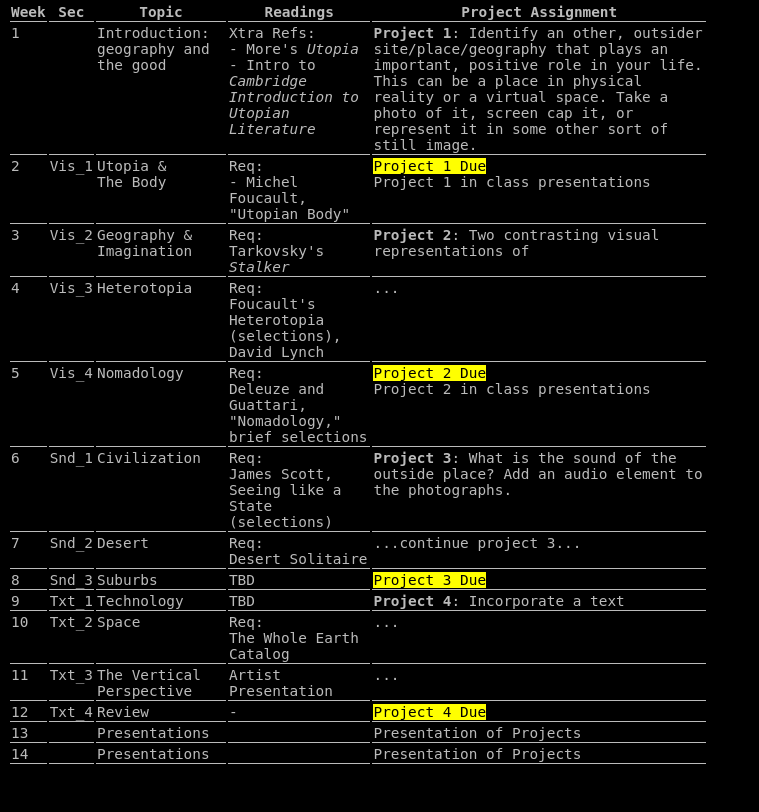
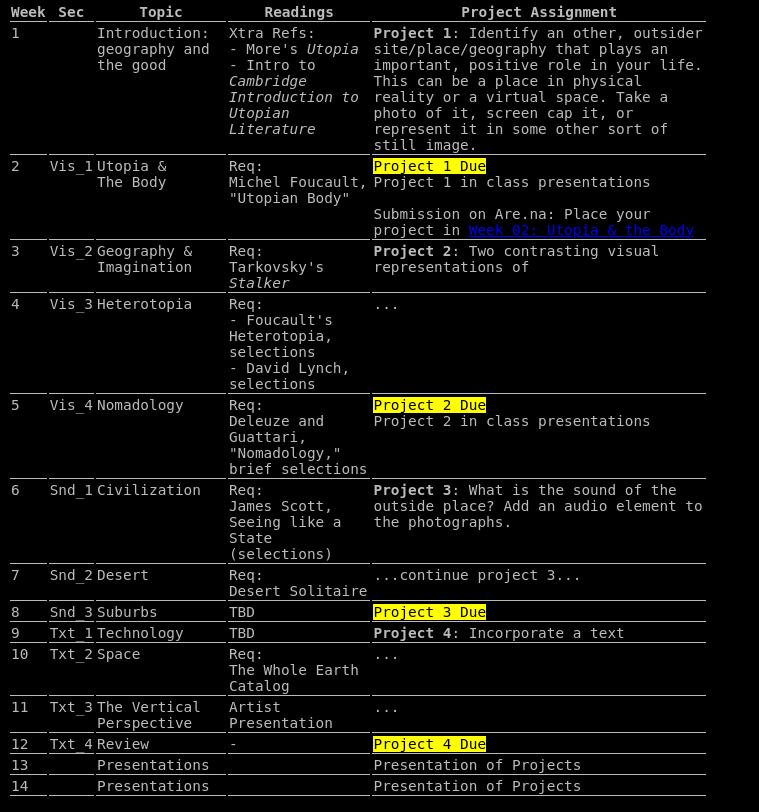
Before and after one commit to drtovar/o-geo, a plain HTML site: page index.html in a window 1280 px wide. Shown: the part 3977-4789 px from the top of the page, without its empty margins (0-759 px from the left). Before the commit the page ends 4757 px from the top, so only its background shows below. Drawn offline with Linux system fonts and the light colour scheme; a small style sheet from the web is missing.

Commit message:
Update index.html

```diff
--- a/index.html
+++ b/index.html
@@ -186,8 +186,8 @@ Project 4:     12%</p>
 <td>2</td>
 <td>Vis_1</td>
 <td>Utopia &amp; <br>The Body</td>
-<td>Req: <br>- Michel Foucault, "Utopian Body"</td>
-<td><mark>Project 1 Due</mark><br>Project 1 in class presentations</td>
+<td>Req: <br>Michel Foucault, "Utopian Body"</td>
+<td><mark>Project 1 Due</mark><br>Project 1 in class presentations<br><br>Submission on Are.na: Place your project in <a data-tooltip-position="top" aria-label="https://www.are.na/sci-arc-s25-outsider-geographies/week-02-utopia-the-body" rel="noopener nofollow" class="external-link" href="https://www.are.na/sci-arc-s25-outsider-geographies/week-02-utopia-the-body" target="_blank">Week 02: Utopia &amp; the Body</a></td>
 </tr>
 <tr>
 <td>3</td>
@@ -200,7 +200,7 @@ Project 4:     12%</p>
 <td>4</td>
 <td>Vis_3</td>
 <td>Heterotopia</td>
-<td>Req:<br>Foucault's Heterotopia (selections), David Lynch</td>
+<td>Req:<br>- Foucault's Heterotopia, selections<br>- David Lynch, selections</td>
 <td>...</td>
 </tr>
 <tr>
```
